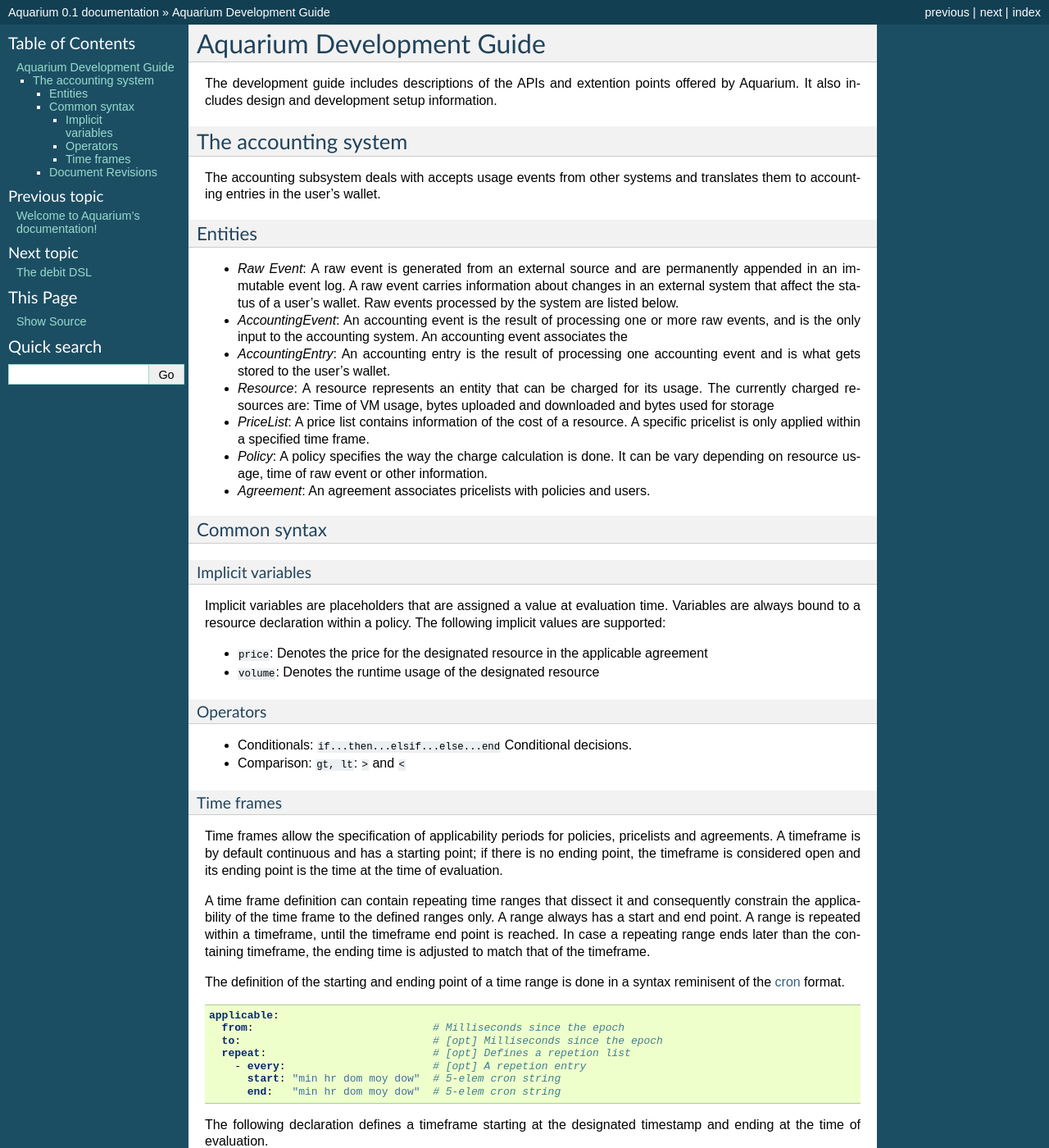
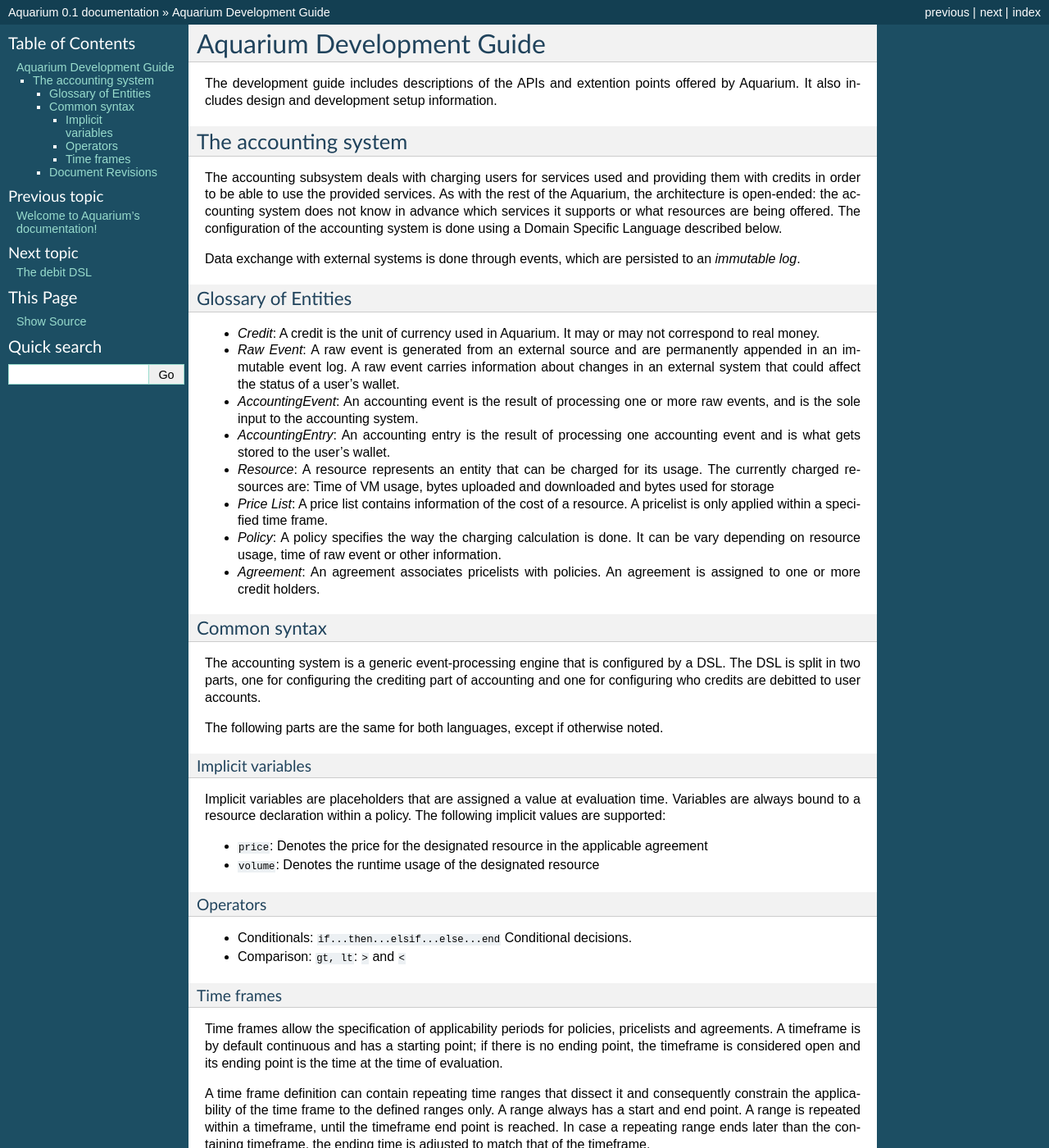
Before and after one commit to loverdos/aquarium, a Sphinx documentation site: the page built from doc/manual/source/devguide.rst, in a window 1280 px wide and 1400 px high. Shown: the whole window at 82% size. Built offline with Sphinx 7.4.7, drawn with Linux system fonts in a browser that asks for light colours; formulas are drawn with MathJax 3.

Commit message:
Staighten up accounting text

```diff
--- a/doc/manual/source/devguide.rst
+++ b/doc/manual/source/devguide.rst
@@ -7,24 +7,46 @@
 The accounting system
 ----------------------
 
-The accounting subsystem deals with
-accepts usage events from other systems and translates
-them to accounting entries in the user's wallet.
+The accounting subsystem deals with charging users for services used and
+providing them with credits in order to be able to use the provided services.
+As with the rest of the Aquarium, the architecture is open-ended: the accounting
+system does not know in advance which services it supports or what resources
+are being offered. The configuration of the accounting system is done
+using a Domain Specific Language described below.
 
-Entities
-^^^^^^^^
+Data exchange with external systems is done through events, which are
+persisted to an *immutable log*.
 
-- *Raw Event*: A raw event is generated from an external source and are permanently appended in an immutable event log. A raw event carries information about changes in an external system that affect the status of a user's wallet. Raw events processed by the system are listed below.
-- *AccountingEvent*: An accounting event is the result of processing one or more raw events, and is the only input to the accounting system. An accounting event associates the
-- *AccountingEntry*: An accounting entry is the result of processing one accounting event and is what gets stored to the user's wallet.
-- *Resource*: A resource represents an entity that can be charged for its usage. The currently charged resources are: Time of VM usage, bytes uploaded and downloaded and bytes used for storage
-- *PriceList*: A price list contains information of the cost of a resource. A specific pricelist is only applied within a specified time frame.
-- *Policy*: A policy specifies the way the charge calculation is done. It can be vary depending on resource usage, time of raw event or other information.
-- *Agreement*: An agreement associates pricelists with policies and users.
+Glossary of Entities
+^^^^^^^^^^^^^^^^^^^^
 
+- *Credit*: A credit is the unit of currency used in Aquarium. It may or may not
+  correspond to real money.
+- *Raw Event*: A raw event is generated from an external source and are permanently
+  appended in an immutable event log. A raw event carries information about changes
+  in an external system that could affect the status of a user's wallet.
+- *AccountingEvent*: An accounting event is the result of processing one or more raw
+  events, and is the sole input to the accounting system.
+- *AccountingEntry*: An accounting entry is the result of processing one accounting
+  event and is what gets stored to the user's wallet.
+- *Resource*: A resource represents an entity that can be charged for its usage. The
+  currently charged resources are: Time of VM usage, bytes uploaded and downloaded and
+  bytes used for storage
+- *Price List*: A price list contains information of the cost of a resource.
+  A pricelist is only applied within a specified time frame.
+- *Policy*: A policy specifies the way the charging calculation is done. It can be vary
+  depending on resource usage, time of raw event or other information.
+- *Agreement*: An agreement associates pricelists with policies. An agreement
+  is assigned to one or more credit holders.
 
 Common syntax
 ^^^^^^^^^^^^^
+
+The accounting system is a generic event-processing engine that is configured by a
+DSL. The DSL is split in two parts, one for configuring the crediting part
+of accounting and one for configuring who credits are debitted to user accounts.
+
+The following parts are the same for both languages, except if otherwise noted.
 
 Implicit variables
 ~~~~~~~~~~~~~~~~~~
```
